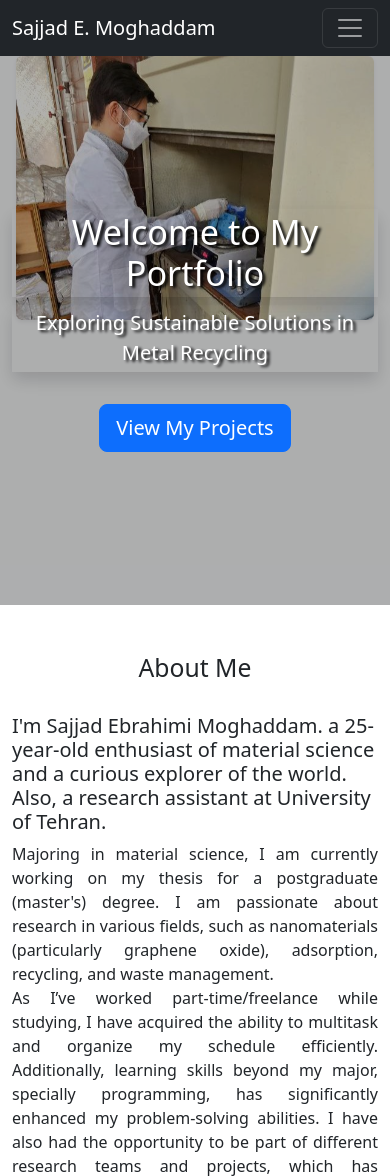
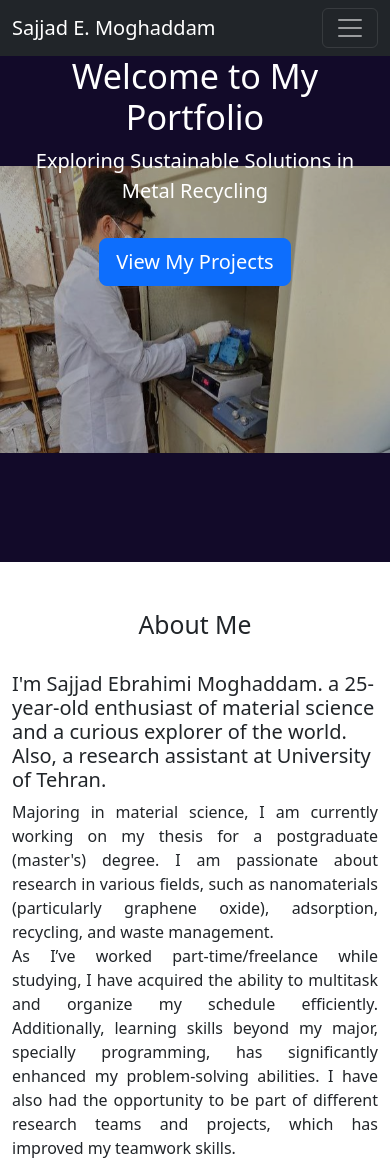
Before and after one commit to semsem1378/portfolio, a Flask app: page / in a window 390 px wide. Shown: the top 1176 px of the page. Run offline with Flask 3, Linux system fonts and the light colour scheme.

Commit message:
updating slideshow on mobile

```diff
--- a/static/app.js
+++ b/static/app.js
@@ -12,12 +12,15 @@ const row2 = document.querySelector('div#secondrow');
 let flag = false;
 
 function changeBackground() {
-    slideshow.style.backgroundImage = `url(${images[currentImageIndex]})`;
-    currentImageIndex = (currentImageIndex + 1) % images.length;
+    if(slideshow){
+
+        slideshow.style.backgroundImage = `url(${images[currentImageIndex]})`;
+        currentImageIndex = (currentImageIndex + 1) % images.length;
+    }
 }
 
-// setInterval(changeBackground, 10000); // Change image every 5 seconds
-// changeBackground(); // Initial call to set the first image
+setInterval(changeBackground, 10000); // Change image every 5 seconds
+changeBackground(); // Initial call to set the first image
 
 
 function chnageGridItems() {
--- a/static/style.css
+++ b/static/style.css
@@ -15,6 +15,9 @@
 
 }
 
+#hero-slideshow{
+    display: none;
+}
 .shadow{
     text-shadow: 3px 2px 3px #000000;
 }
@@ -122,4 +125,10 @@
  .extra{
     display: none !important;
  }
+ #hero-slideshow{
+    display: block !important;
+ }
+ #hero-collage{
+    display: none !important;
+ }
 }
--- a/templates/index.html
+++ b/templates/index.html
@@ -31,14 +31,14 @@
 
     <!-- Home Section -->
 
-    <!-- <section id="hero-slideshow" class=" d-flex align-items-center justify-content-end text-white text-center">
+   <section id="hero-slideshow" class=" d-flex align-items-center justify-content-end text-white text-center">
         <div class="overlay"></div>
         <div class="container">
             <h1 class="display-4">Welcome to My Portfolio</h1>
             <p class="lead ">Exploring Sustainable Solutions in Metal Recycling</p>
             <a href="#projects" class="btn btn-primary btn-lg mt-3">View My Projects</a>
         </div>
-    </section> -->
+    </section>
 
   <!-- Hero Collage Section -->
 <section id="hero-collage"  style="background-color: #f8f9fa;">
```
